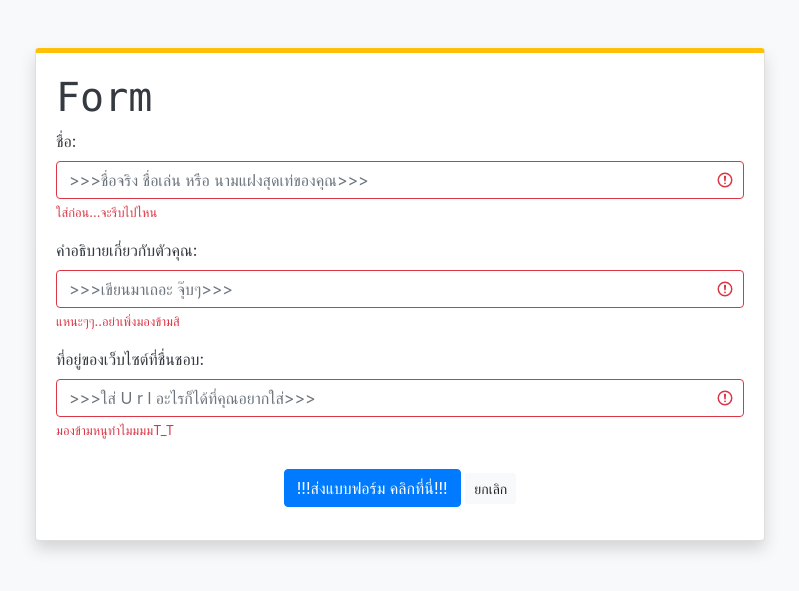
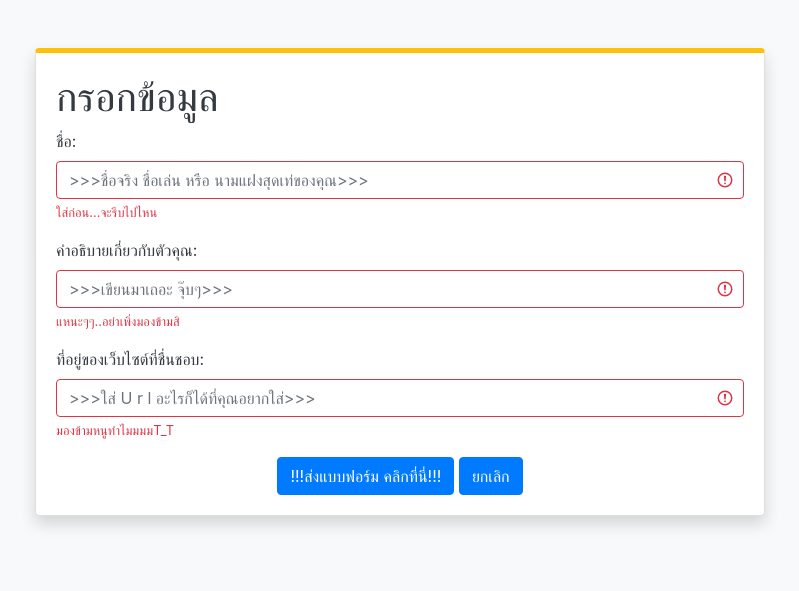
Before and after one commit to yoyatad/63070038, a PHP site: page /ITFLabsss/form.php in a window 1280 px wide. Shown: the top 591 px of the page, without its empty margins (240-1039 px from the left). Run offline with PHP 8.4, Linux system fonts and the light colour scheme.

Commit message:
Add files via upload

```diff
--- a/ITFLabsss/form.php
+++ b/ITFLabsss/form.php
@@ -22,7 +22,7 @@
 				<div class="card shadow">
 					<div class="card-body">
 						<div class="row">
-							<div class="col-6"><h1 class="text-monospace">Form</h1></div>
+							<div class="col-6"><h1 class="text-monospace">กรอกข้อมูล</h1></div>
 						</div>
 						<form action = "insert.php" action="/action_page.php" method = "post" id="CommentForm" class="was-validated">
 							<div class="form-group">
@@ -45,7 +45,7 @@
 							</div>
 							<div class="text-center">
 								<button type="submit" class="btn btn-primary">!!!ส่งแบบฟอร์ม คลิกที่นี่!!!</button>
-								<a class="btn btn-sm btn-light my-3" href="index.php">ยกเลิก</a>
+								<a type="submit" class="btn btn-primary" href="index.php">ยกเลิก</a>
 							</div>
 						</form>
 					</div>
```
